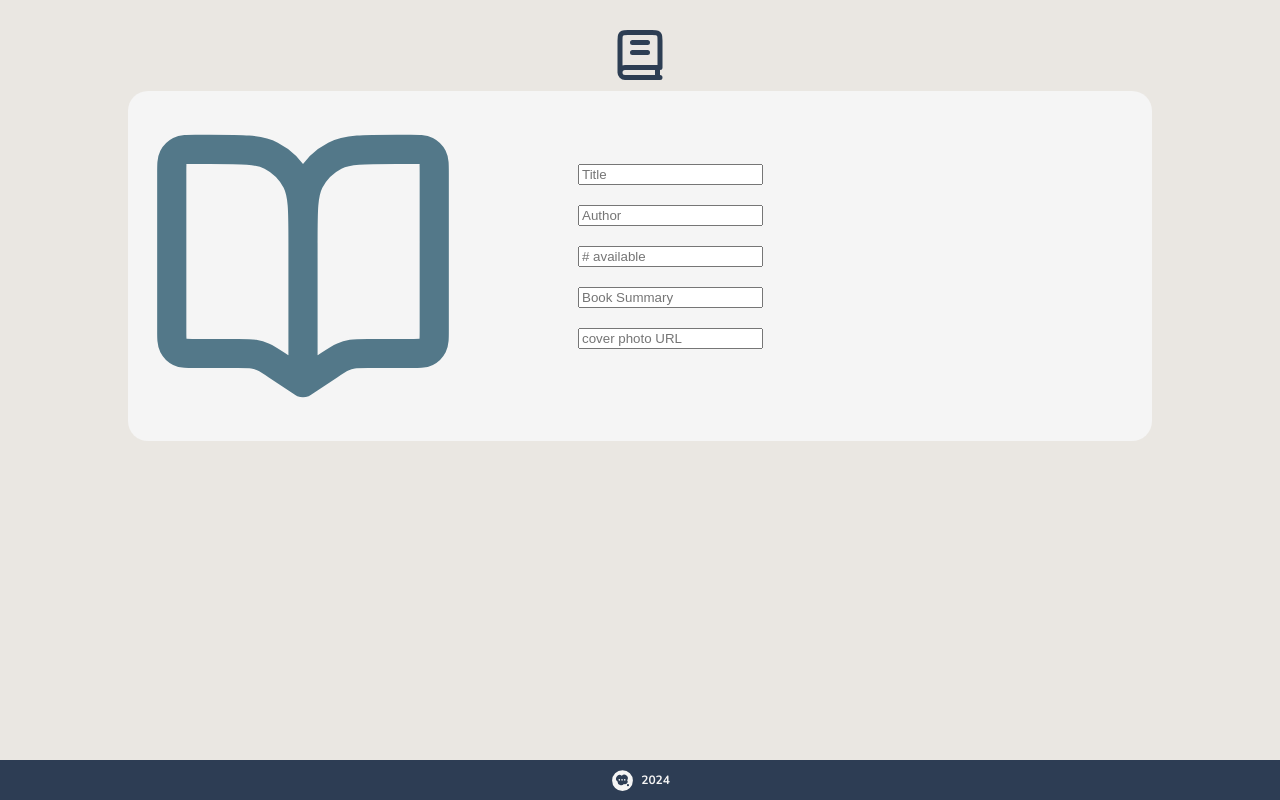
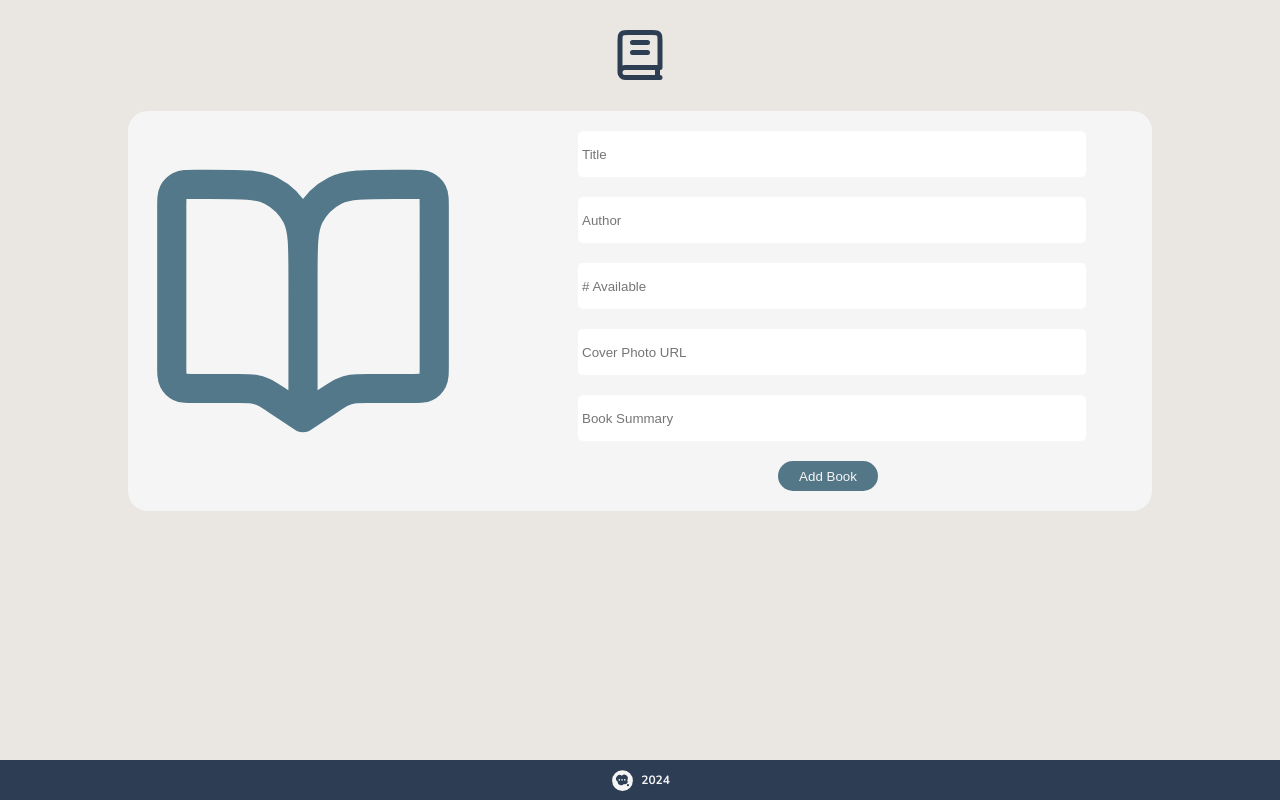
Before and after one commit to jdpabst/library-catalog, a React (Create React App) app: page /add-book in a window 1280 px wide. Built offline with nearby package versions, Linux system fonts and the light colour scheme.

Commit message:
still working on front-end design

```diff
--- a/src/Components/AddBook/AddBook.css
+++ b/src/Components/AddBook/AddBook.css
@@ -4,10 +4,12 @@
  .add-book-info-container {
   background-color: whitesmoke;
   border-radius: 20px;
+  padding-bottom: 20px;
   display: flex;
   align-items: center;
   width: 80%;
   margin: 0 auto;
+  margin-top: 20px;
 
   img {
    height: 350px;
@@ -18,10 +20,41 @@
   .add-book-info {
    display: flex;
    flex-direction: column;
+   /* border: 1px solid black; */
+   width: 500px;
+   padding-top: 20px;
 
    input {
     margin-bottom: 20px;
+    height: 40px;
+    width: 100%;
+    border: none;
+    border-radius: 5px;
+    border: 2px solid transparent;
+    color: #2d3d54
    }
+
+   input:focus {
+    outline: none;
+    border: 2px solid #537787;
+   }
+
+   button {
+    height: 30px;
+    width: 100px;
+    margin: 0 auto;
+    border-radius: 20px;
+    border: none;
+    color: whitesmoke;
+    background-color: #537787;
+   }
+
+   button:hover {
+    cursor: pointer;
+    background-color: #bfcfdc;
+    color: #2d3d54;
+   }
+
   }
  }
 }
--- a/src/Components/AddBook/AddBook.tsx
+++ b/src/Components/AddBook/AddBook.tsx
@@ -6,13 +6,14 @@ export default function AddBook() {
   <div className='add-book-main-container'>
    <div className='add-book-info-container'>
     <img src='/assets/book-placeholder.svg' />
-    <div className='add-book-info'>
+    <form className='add-book-info'>
      <input placeholder='Title' />
      <input placeholder='Author' />
-     <input placeholder='# available' />
-     <input placeholder='Book Summary' />
-     <input placeholder='cover photo URL' />
-    </div>
+     <input placeholder='# Available' />
+     <input placeholder='Cover Photo URL' />
+     <input className='summary-input' placeholder='Book Summary' />
+     <button>Add Book</button>
+    </form>
    </div>
   </div>
  )
--- a/src/Components/BookInfo/BookInfo.css
+++ b/src/Components/BookInfo/BookInfo.css
@@ -8,6 +8,7 @@
  .book-info-contents-container {
 
   .book-container {
+   position: relative;
    background-color: whitesmoke;
    border-radius: 20px;
    display: flex;
@@ -22,5 +23,23 @@
     filter: invert(44%) sepia(19%) saturate(677%) hue-rotate(153deg) brightness(96%) contrast(90%);
    }
   }
+
+  .edit-button {
+   position: absolute;
+   right: 40px;
+   bottom: 20px;
+   height: 30px;
+   width: 100px;
+   border-radius: 20px;
+   border: none;
+   color: whitesmoke;
+   background-color: #537787;
+  }
+
+  button:hover {
+   cursor: pointer;
+   background-color: #bfcfdc;
+   color: #2d3d54;
+  }
  }
 }
--- a/src/Components/BookInfo/BookInfo.tsx
+++ b/src/Components/BookInfo/BookInfo.tsx
@@ -17,6 +17,7 @@ export default function BookInfo() {
         <p># available</p>
         <p>Summary</p>
        </div>
+       <button className='edit-button'>Edit Book</button>
       </div>
      </li>
     </ul>
```
